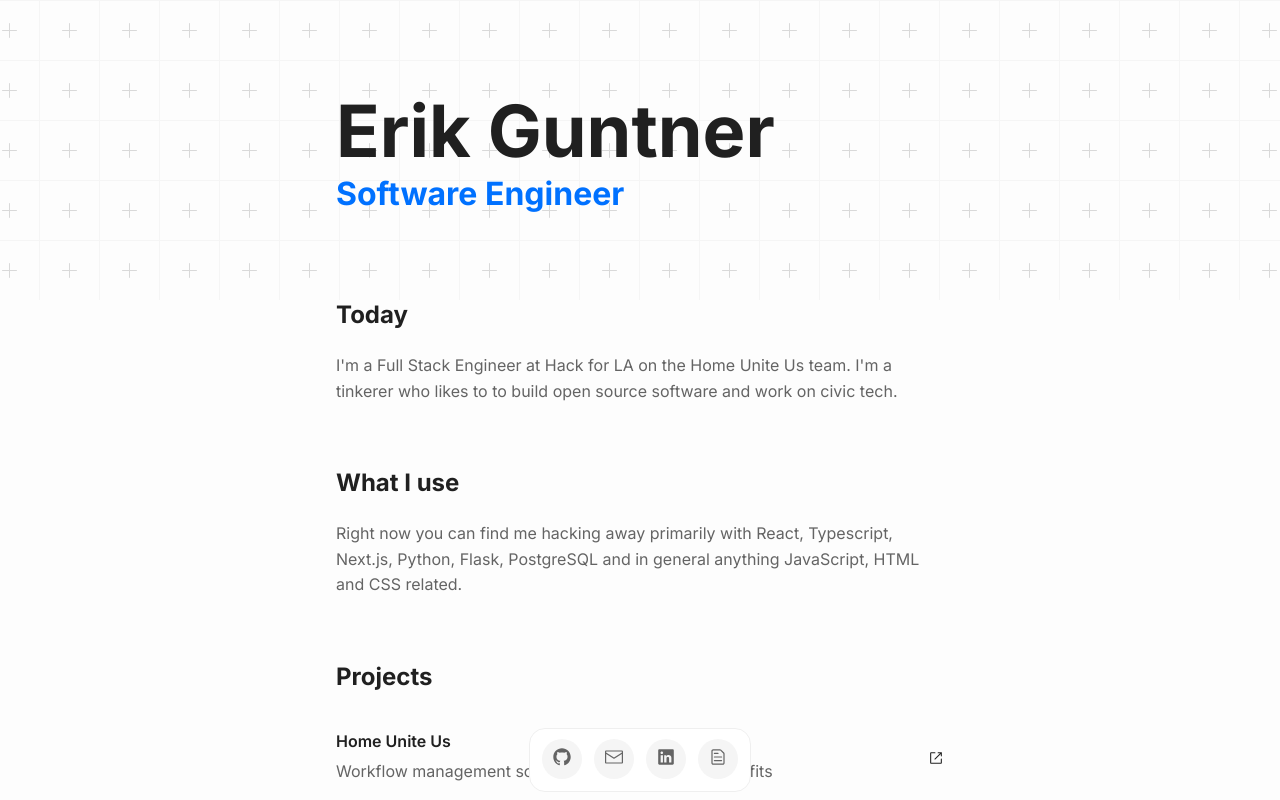
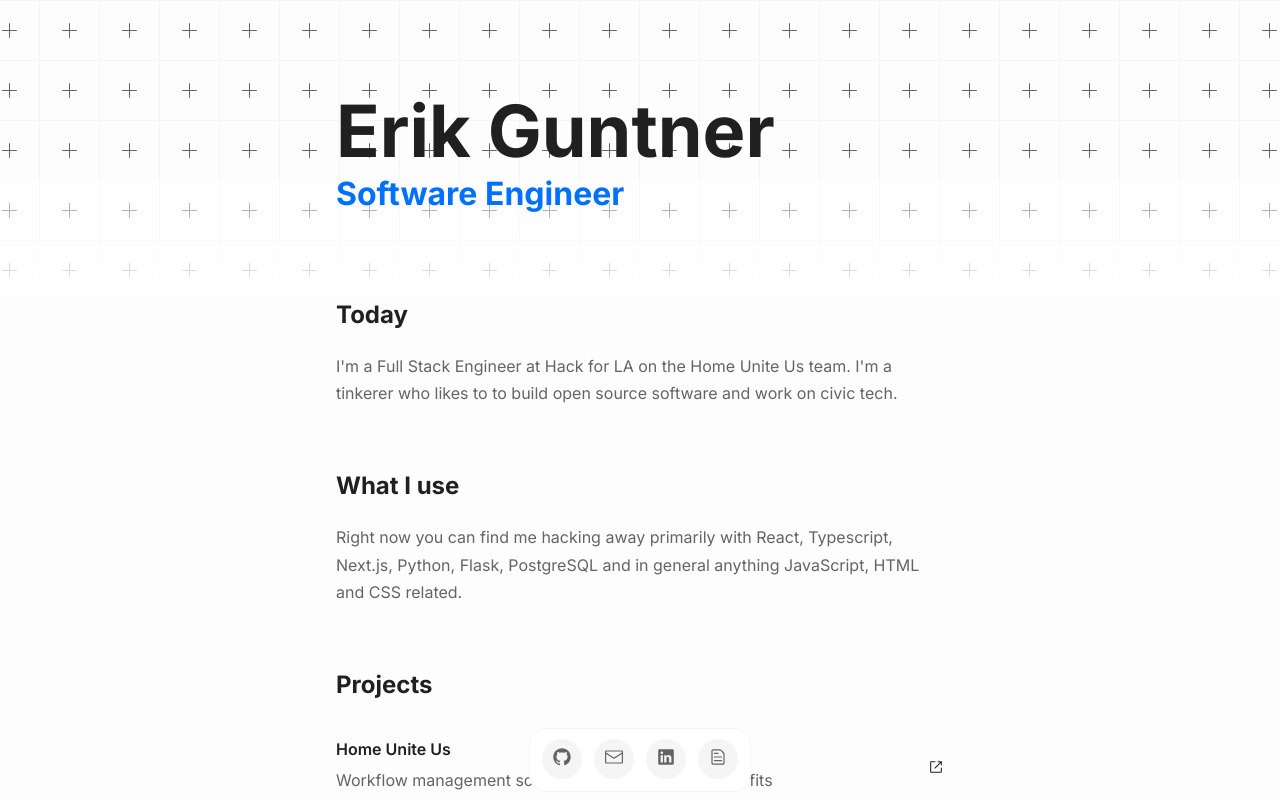
Before and after one commit to erikguntner/personal-site, a Next.js app: page / in a window 1280 px wide. Built offline with nearby package versions, Linux system fonts and the light colour scheme.

Commit message:
Update dark mode variables

```diff
--- a/src/app/globals.css
+++ b/src/app/globals.css
@@ -1,80 +1,45 @@
 :root {
-  --max-width: 1100px;
   --border-radius: 12px;
   --font-mono: ui-monospace, Menlo, Monaco, "Cascadia Mono", "Segoe UI Mono",
     "Roboto Mono", "Oxygen Mono", "Ubuntu Monospace", "Source Code Pro",
     "Fira Mono", "Droid Sans Mono", "Courier New", monospace;
 
-  --foreground-rgb: 0, 0, 0;
-  --background-start-rgb: 214, 219, 220;
-  --background-end-rgb: 255, 255, 255;
-
   --grid-border: #f5f5f5;
+  --grid-gradient: linear-gradient(
+    180deg,
+    rgba(255, 255, 255, 0.5) 45%,
+    rgba(254, 254, 254, 1) 100%
+  );
   --primary-text: #202020;
   --secondary-text: #646464;
   --primary-accent: #0071ff;
+  --background-color: #fdfdfd;
 
-  --primary-glow: conic-gradient(
-    from 180deg at 50% 50%,
-    #16abff33 0deg,
-    #0885ff33 55deg,
-    #54d6ff33 120deg,
-    #0071ff33 160deg,
-    transparent 360deg
-  );
-  --secondary-glow: radial-gradient(
-    rgba(255, 255, 255, 1),
-    rgba(255, 255, 255, 0)
-  );
+  --footer-background: #ffffff;
+  --link-background: #f5f5f5;
 
-  --tile-start-rgb: 239, 245, 249;
-  --tile-end-rgb: 228, 232, 233;
-  --tile-border: conic-gradient(
-    #00000080,
-    #00000040,
-    #00000030,
-    #00000020,
-    #00000010,
-    #00000010,
-    #00000080
-  );
-
-  --callout-rgb: 238, 240, 241;
-  --callout-border-rgb: 172, 175, 176;
-  --card-rgb: 180, 185, 188;
-  --card-border-rgb: 131, 134, 135;
+  --tooltip-shadow: hsl(206 22% 7% / 35%) 0px 10px 38px -10px,
+    hsl(206 22% 7% / 20%) 0px 10px 20px -15px;
 }
 
 @media (prefers-color-scheme: dark) {
   :root {
-    --foreground-rgb: 255, 255, 255;
-    --background-start-rgb: 0, 0, 0;
-    --background-end-rgb: 0, 0, 0;
+    --grid-border: #f5f5f52e;
+    --grid-gradient: linear-gradient(
+      180deg,
+      rgba(17, 17, 16, 0) 45%,
+      rgba(17, 17, 16, 1) 100%
+    );
+    --primary-text: #ffffff;
+    --secondary-text: #ffffffa6;
+    --primary-accent: #0071ff;
+    --background-color: #111110;
+    --accent-light: #191917;
 
-    --primary-glow: radial-gradient(rgba(1, 65, 255, 0.4), rgba(1, 65, 255, 0));
-    --secondary-glow: linear-gradient(
-      to bottom right,
-      rgba(1, 65, 255, 0),
-      rgba(1, 65, 255, 0),
-      rgba(1, 65, 255, 0.3)
-    );
-
-    --tile-start-rgb: 2, 13, 46;
-    --tile-end-rgb: 2, 5, 19;
-    --tile-border: conic-gradient(
-      #ffffff80,
-      #ffffff40,
-      #ffffff30,
-      #ffffff20,
-      #ffffff10,
-      #ffffff10,
-      #ffffff80
-    );
-
-    --callout-rgb: 20, 20, 20;
-    --callout-border-rgb: 108, 108, 108;
-    --card-rgb: 100, 100, 100;
-    --card-border-rgb: 200, 200, 200;
+    --footer-background: #191917;
+    --link-background: #2a2a2a;
+    --tooltip-shadow: hsl(206 22% 7% / 35%) 0px 10px 38px -10px,
+      hsl(206 22% 7% / 20%) 0px 10px 20px -15px;
   }
 }
 
@@ -90,6 +55,7 @@ body {
   max-width: 100vw;
   overflow-x: hidden;
   overscroll-behavior-y: none;
+  color-scheme: dark;
 }
 
 body {
@@ -98,7 +64,7 @@ body {
 
 p {
   color: var(--secondary-text);
-  line-height: 1.6;
+  line-height: 1.7;
 }
 
 a {
--- a/src/app/page.module.css
+++ b/src/app/page.module.css
@@ -5,7 +5,7 @@
   height: 100vh;
   overflow-y: scroll;
   overflow-x: hidden;
-  background-color: #fdfdfd;
+  background-color: var(--background-color);
   padding-bottom: 80px;
 }
 
@@ -51,6 +51,15 @@
   display: grid;
   grid-template-columns: repeat(30, 1fr);
   grid-template-rows: auto;
+}
+
+.gradient {
+  position: absolute;
+  background: var(--grid-gradient);
+  width: 100%;
+  height: 120px;
+  bottom: 0;
+  pointer-events: none;
 }
 
 .square {
@@ -148,6 +157,12 @@
   transition: background-color 0.3s ease;
 }
 
+@media (prefers-color-scheme: dark) {
+  .project:hover {
+    background-color: #191917;
+  }
+}
+
 .project:hover svg {
   color: var(--primary-accent);
   transition: background-color 0.3s ease;
--- a/src/app/page.tsx
+++ b/src/app/page.tsx
@@ -15,6 +15,7 @@ export default function Home() {
           .map((_, i) => (
             <GridSquare key={i} />
           ))}
+        <div className={styles.gradient} />
       </div>
       <div className={[styles.container, styles.pointer_events_none].join(" ")}>
         <section className={styles.header_section}>
@@ -72,7 +73,7 @@ const GridSquare = () => {
       <Cell />
       <Cell />
       <div className={styles.crosshair}>
-        <Cross1Icon color="#D9D9D9" />
+        <Cross1Icon color="#646464" />
       </div>
     </div>
   );
--- a/src/components/Footer.tsx
+++ b/src/components/Footer.tsx
@@ -94,7 +94,7 @@ const AppIcon = ({
 
   return (
     <Tooltip.Provider>
-      <Tooltip.Root delayDuration={300}>
+      <Tooltip.Root delayDuration={200}>
         <Tooltip.Trigger asChild>
           <motion.a
             ref={ref}
--- a/src/components/footer.module.css
+++ b/src/components/footer.module.css
@@ -2,8 +2,8 @@
   display: flex;
   justify-content: center;
   align-items: flex-end;
-  background-color: #ffffff;
-  border: 1px solid #efefef;
+  background-color: var(--footer-background);
+  border: 1px solid var(--grid-border);
   gap: 12px;
   border-radius: 16px;
   height: 64px;
@@ -19,7 +19,7 @@
   display: flex;
   justify-content: center;
   align-items: center;
-  background-color: var(--grid-border);
+  background-color: var(--link-background);
   height: 40px;
   width: 40px;
   border-radius: 50px;
@@ -36,11 +36,10 @@
   padding: 8px 10px;
   font-size: 12px;
   line-height: 1;
-  color: var(--violet-11);
-  background-color: white;
+  color: var(--secondary-text);
+  background-color: var(--footer-background);
   border: 1px solid var(--grid-border);
-  box-shadow: hsl(206 22% 7% / 35%) 0px 10px 38px -10px,
-    hsl(206 22% 7% / 20%) 0px 10px 20px -15px;
+  box-shadow: var(--tooltip-shadow);
   user-select: none;
   animation-duration: 400ms;
   animation-timing-function: cubic-bezier(0.16, 1, 0.3, 1);
@@ -60,7 +59,7 @@
 }
 
 .TooltipArrow {
-  fill: white;
+  fill: var(--footer-background);
 }
 
 @keyframes slideUpAndFade {
```
